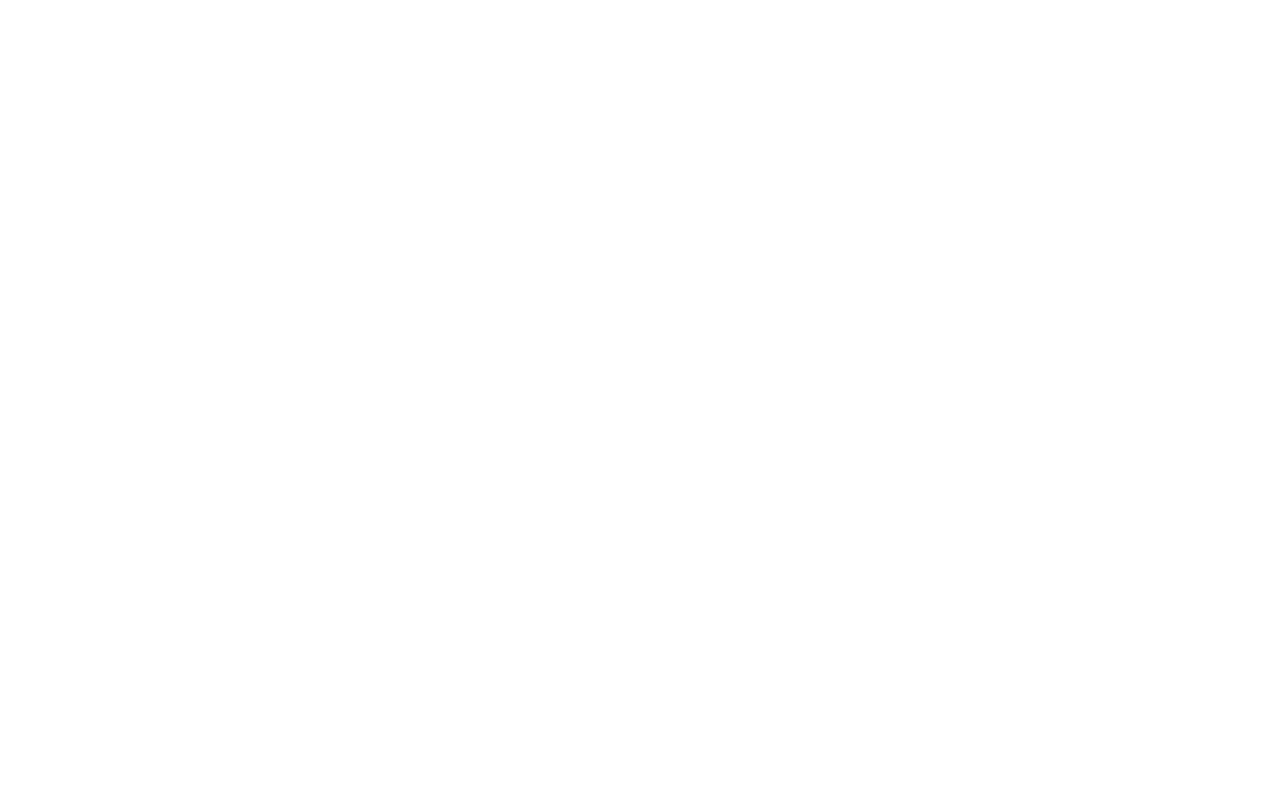
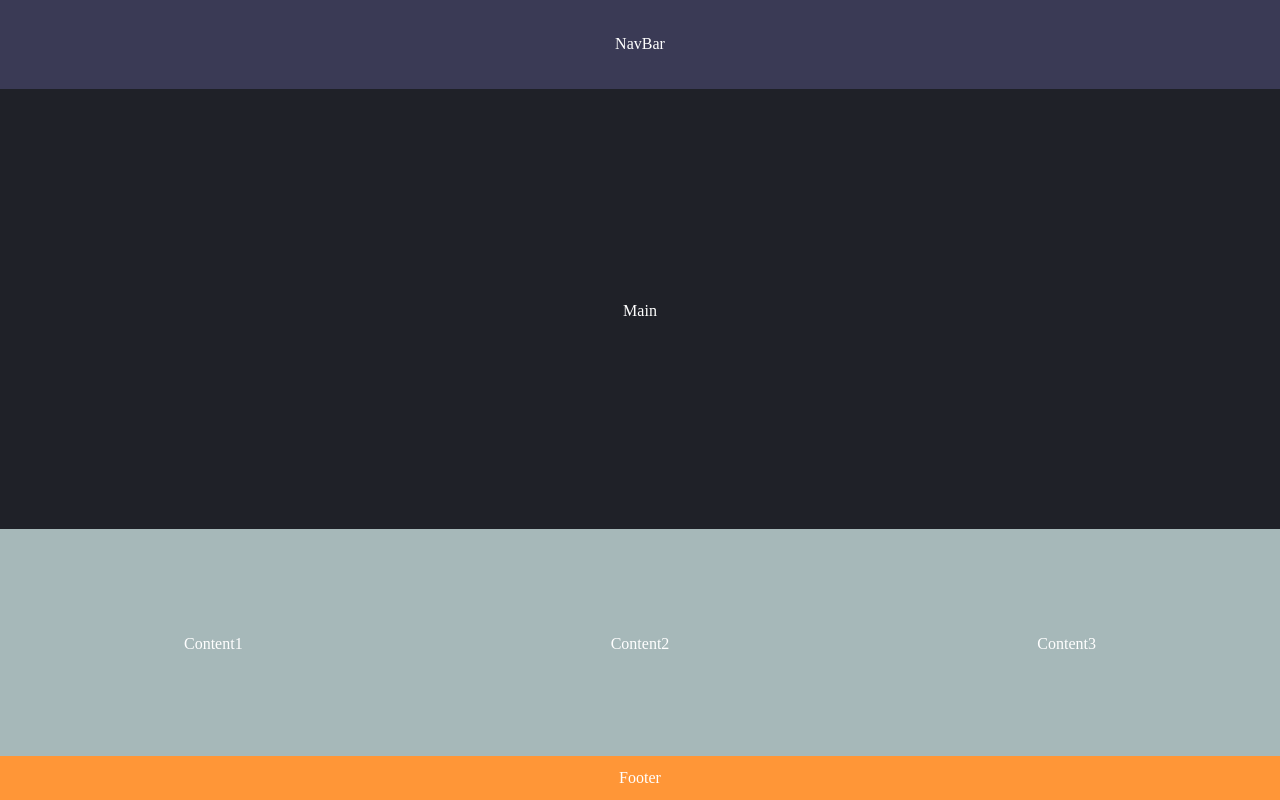
Before and after one commit to ikurowski/axios-app-example, a React (Create React App) app: page / in a window 1280 px wide. Built offline with nearby package versions, Linux system fonts and the light colour scheme.

Commit message:
add basic grid

```diff
--- a/src/App.jsx
+++ b/src/App.jsx
@@ -1,7 +1,78 @@
 import React from 'react';
+import styled from 'styled-components';
 
 function App() {
-  return <div> </div>;
+  return (
+    <Container>
+      <NavBar>NavBar</NavBar>
+      <Main>Main</Main>
+      <ContentBox>
+        <Content1>Content1</Content1>
+        <Content2>Content2</Content2>
+        <Content3>Content3</Content3>
+      </ContentBox>
+      <Footer>Footer</Footer>
+    </Container>
+  );
 }
 
 export default App;
+
+const flexCenter = `
+  display: flex;
+  align-items: center;
+  justify-content: center;
+`;
+
+const Container = styled.div`
+  display: grid;
+  height: 100vh;
+  background-color: #041000;
+  color: white;
+
+  grid-template-rows: 0.2fr 1fr 0.5fr 0.1fr;
+  grid-template-areas:
+    'nav nav nav'
+    'main main main'
+    'content content content'
+    'footer footer footer';
+  text-align: center;
+`;
+
+const NavBar = styled.nav`
+  background: #3a3a55;
+  grid-area: nav;
+  padding: 0.25rem;
+  ${flexCenter}
+`;
+const Main = styled.main`
+  display: flex;
+  align-items: center;
+  justify-content: center;
+  background: #1f2128;
+  color: white;
+  grid-area: main;
+  padding: 0.25rem;
+`;
+
+const ContentBox = styled.div`
+  display: flex;
+  align-items: center;
+  grid-area: content;
+  justify-content: center;
+`;
+const Content1 = styled.div`
+  ${flexCenter}
+  background: #a6b8b9;
+  padding: 0.25rem;
+  width: 100%;
+  height: 100%;
+`;
+const Content2 = styled(Content1)``;
+const Content3 = styled(Content1)``;
+const Footer = styled.footer`
+  ${flexCenter}
+  background: #ff9637;
+  grid-area: footer;
+  padding: 0.25rem;
+`;
```
